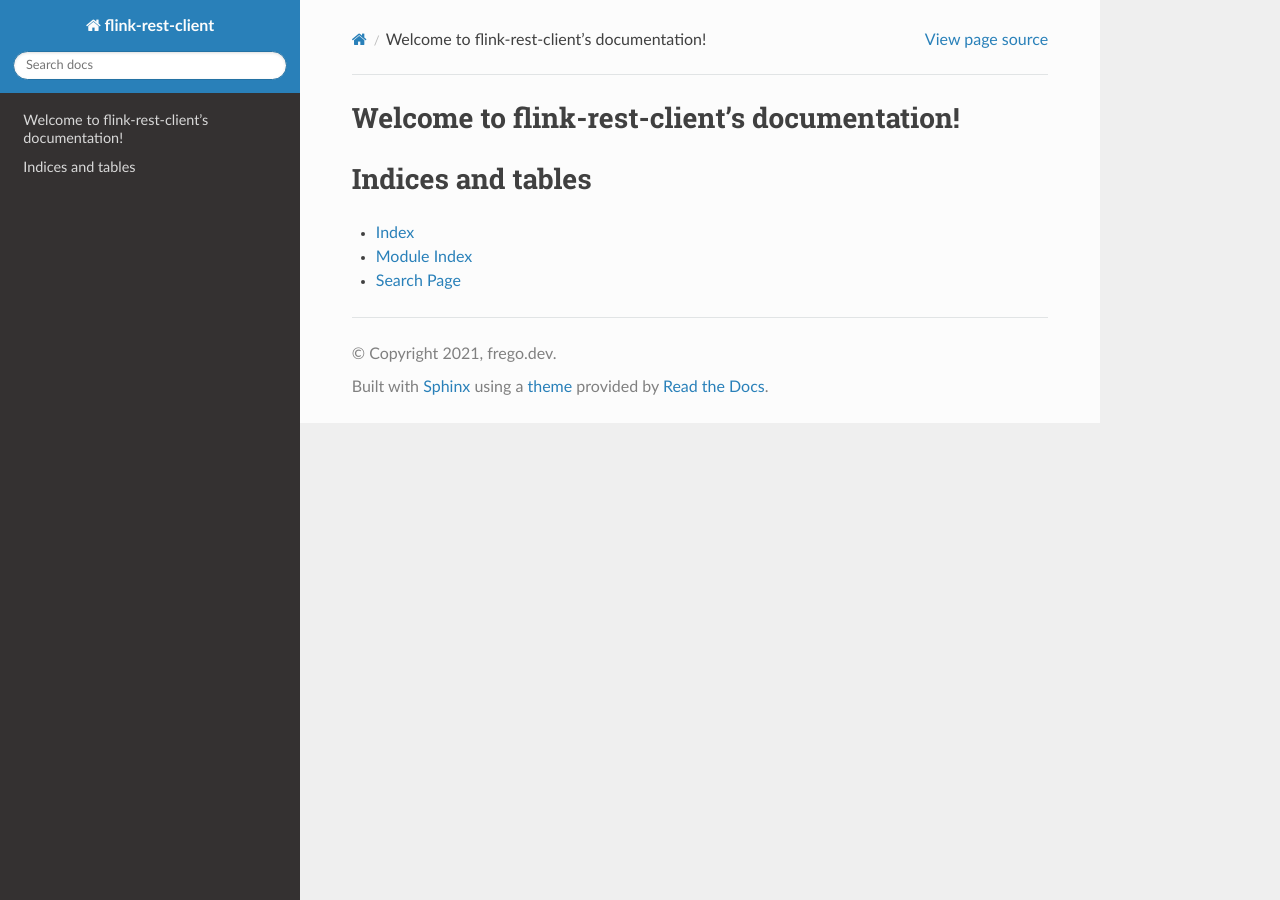
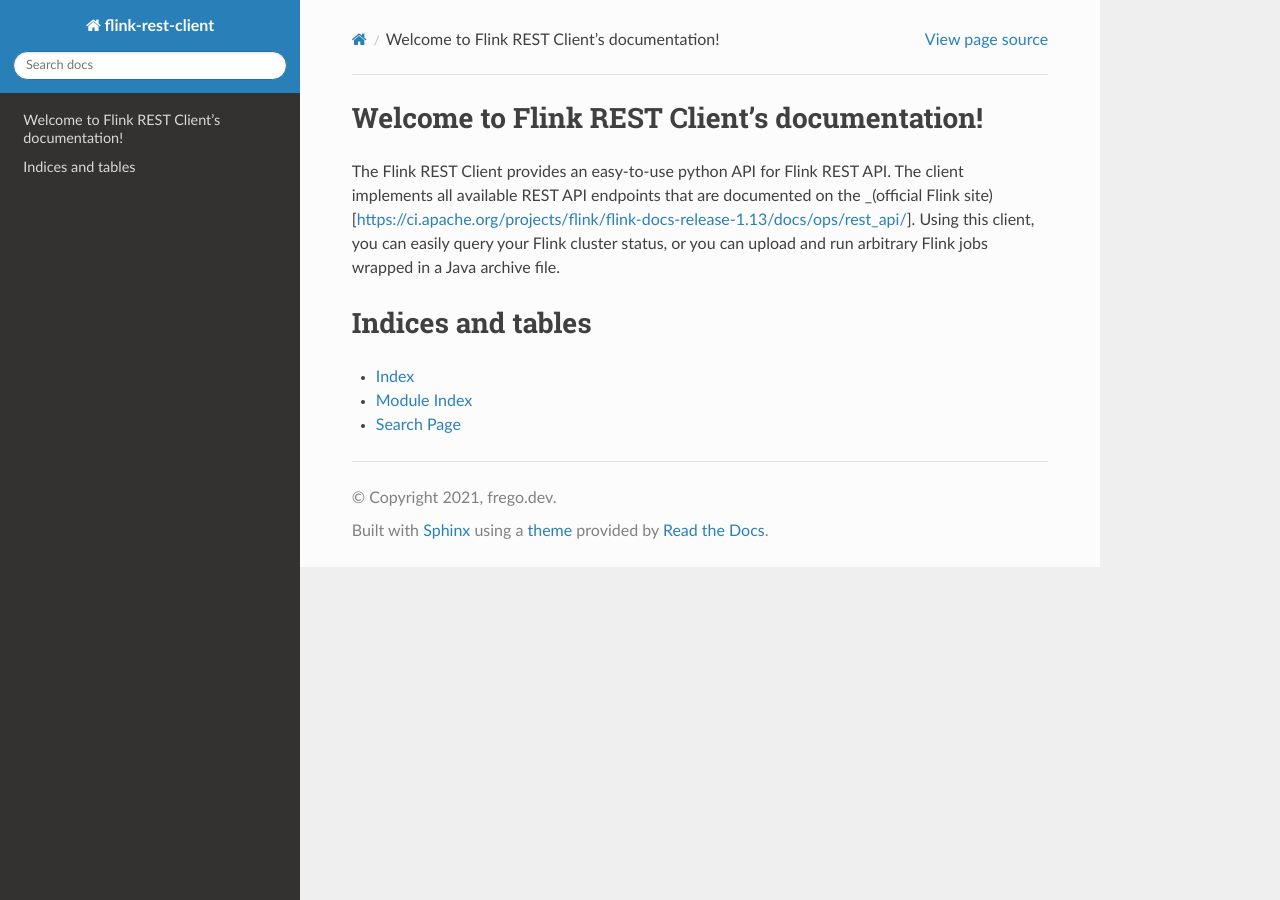
Before and after one commit to frego-dev/flink-rest-client, a Sphinx documentation site: the page built from docs/source/index.rst, in a window 1280 px wide. Built offline with Sphinx 7.4.7 and the Read the Docs theme 2.0.0, drawn with Linux system fonts in a browser that asks for light colours; formulas are drawn with MathJax 3.

```diff
--- a/docs/source/index.rst
+++ b/docs/source/index.rst
@@ -3,8 +3,13 @@
    You can adapt this file completely to your liking, but it should at least
    contain the root `toctree` directive.
 
-Welcome to flink-rest-client's documentation!
+Welcome to Flink REST Client's documentation!
 =============================================
+
+The Flink REST Client provides an easy-to-use python API for Flink REST API.
+The client implements all available REST API endpoints that are documented on the _(official Flink site)[https://ci.apache.org/projects/flink/flink-docs-release-1.13/docs/ops/rest_api/].
+Using this client, you can easily query your Flink cluster status, or you can upload and run arbitrary Flink jobs wrapped in a Java archive file.
+
 
 .. toctree::
    :maxdepth: 2
```
Also changed, not shown: README.md (+11 -1 lines), docs/source/endpoint_mapping.rst (added), docs/source/usage_examples.rst (added).
